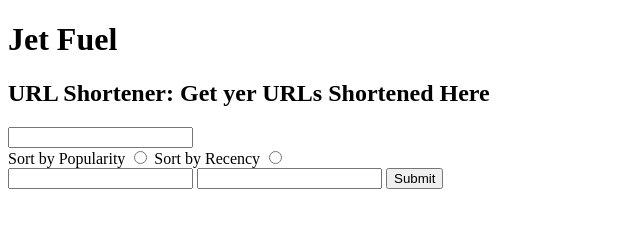
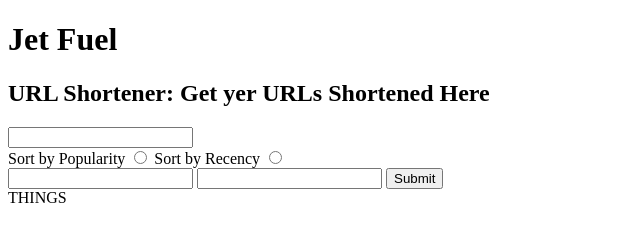
Before and after one commit to lauraturk/jet_fuel, a plain HTML site: page index.html in a window 1280 px wide. Shown: the full height of the page, 0-640 px from the left. Drawn offline with Linux system fonts and the light colour scheme.

Commit message:
slight change to HTML

```diff
--- a/index.html
+++ b/index.html
@@ -34,7 +34,7 @@
       </form>
     </section>
     <section class = "confirmation">
-
+      THINGS
     </section>
     <script type = "text/javascript" src = "index.js"></script>
   </body>
```
